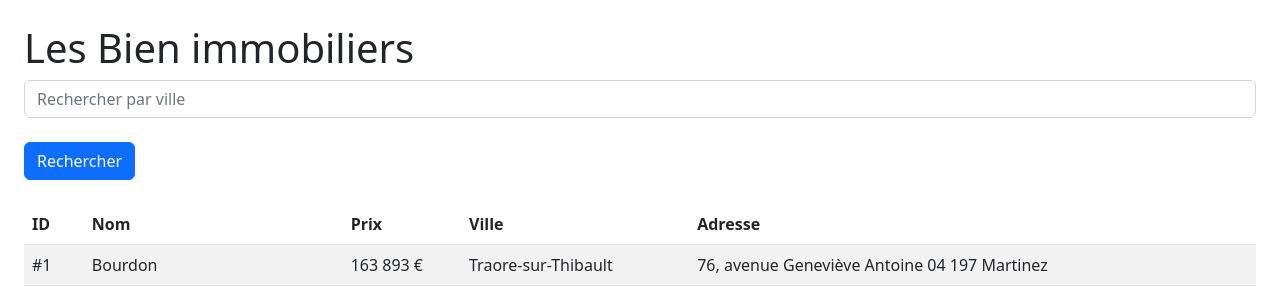
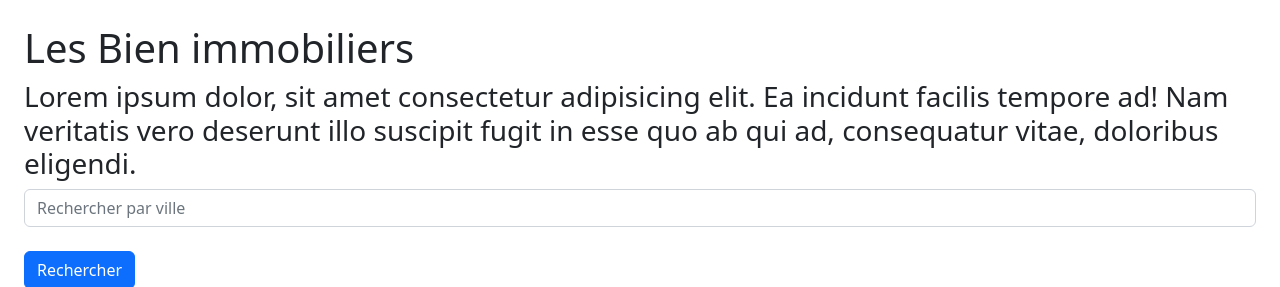
Before and after one commit to joh002062/Projet, a PHP site: page / in a window 1280 px wide. Shown: the top 287 px of the page. Run offline with PHP 8.4, Linux system fonts and the light colour scheme; data comes from the database, SQL or seed files in the repository.

Commit message:
lorem commit

```diff
--- a/Exo Tableau Dynamique/index.php
+++ b/Exo Tableau Dynamique/index.php
@@ -30,6 +30,8 @@ $products = $statement->fetchAll();
 
     <h1> Les Bien immobiliers</h1>
 
+    <h3>Lorem ipsum dolor, sit amet consectetur adipisicing elit. Ea incidunt facilis tempore ad! Nam veritatis vero deserunt illo suscipit fugit in esse quo ab qui ad, consequatur vitae, doloribus eligendi.</h3>
+
     <form action="" class="mb-4">
         <div class="form-group mb-4">
             <input type="text" class="form-control" name="q" placeholder="Rechercher par ville">
```
